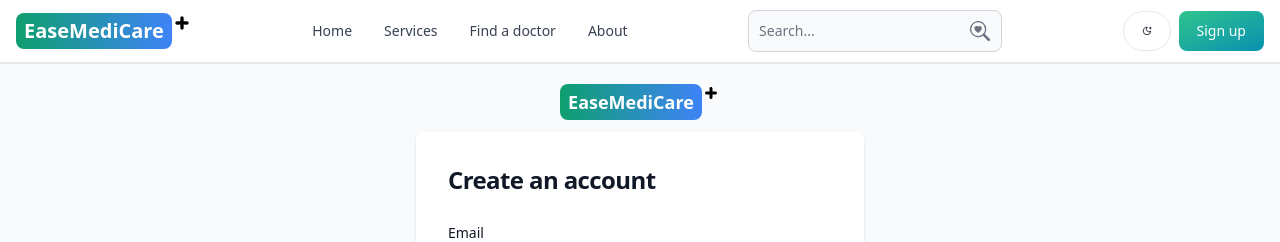
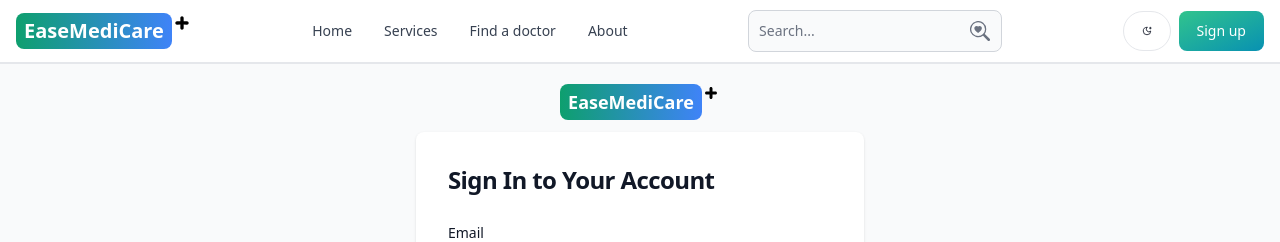
Before and after one commit to audiofolks/Doctor-Appointment, a React (Vite) app in the folder client/: page /sign-in in a window 1280 px wide. Shown: the top 242 px of the page. Built offline with nearby package versions, Linux system fonts and the light colour scheme.

Commit message:
change heading for signin and signup in ui

```diff
--- a/client/src/pages/SignIn.jsx
+++ b/client/src/pages/SignIn.jsx
@@ -51,7 +51,7 @@ export default function SignIn() {
         <div className=" w-full bg-white rounded-lg shadow dark:border md:mt-0 sm:max-w-md xl:p-0 dark:bg-gray-800 dark:border-gray-700">
           <div className="p-6 space-y-4 md:space-y-6 sm:p-8">
             <h1 className="text-xl font-bold leading-tight tracking-tight text-gray-900 md:text-2xl dark:text-white">
-              Create an account
+            Sign In to Your Account
             </h1>
             <form
               className="space-y-4 md:space-y-6 onsub"
--- a/client/src/pages/SignUp.jsx
+++ b/client/src/pages/SignUp.jsx
@@ -51,7 +51,7 @@ export default function SignUp() {
         <div className=" w-full bg-white rounded-lg shadow dark:border md:mt-0 sm:max-w-md xl:p-0 dark:bg-gray-800 dark:border-gray-700">
           <div className="p-6 space-y-4 md:space-y-6 sm:p-8">
             <h1 className="text-xl font-bold leading-tight tracking-tight text-gray-900 md:text-2xl dark:text-white">
-              Create an account
+            Create Your Account
             </h1>
             <form
               className="space-y-4 md:space-y-6 onsub"
```
